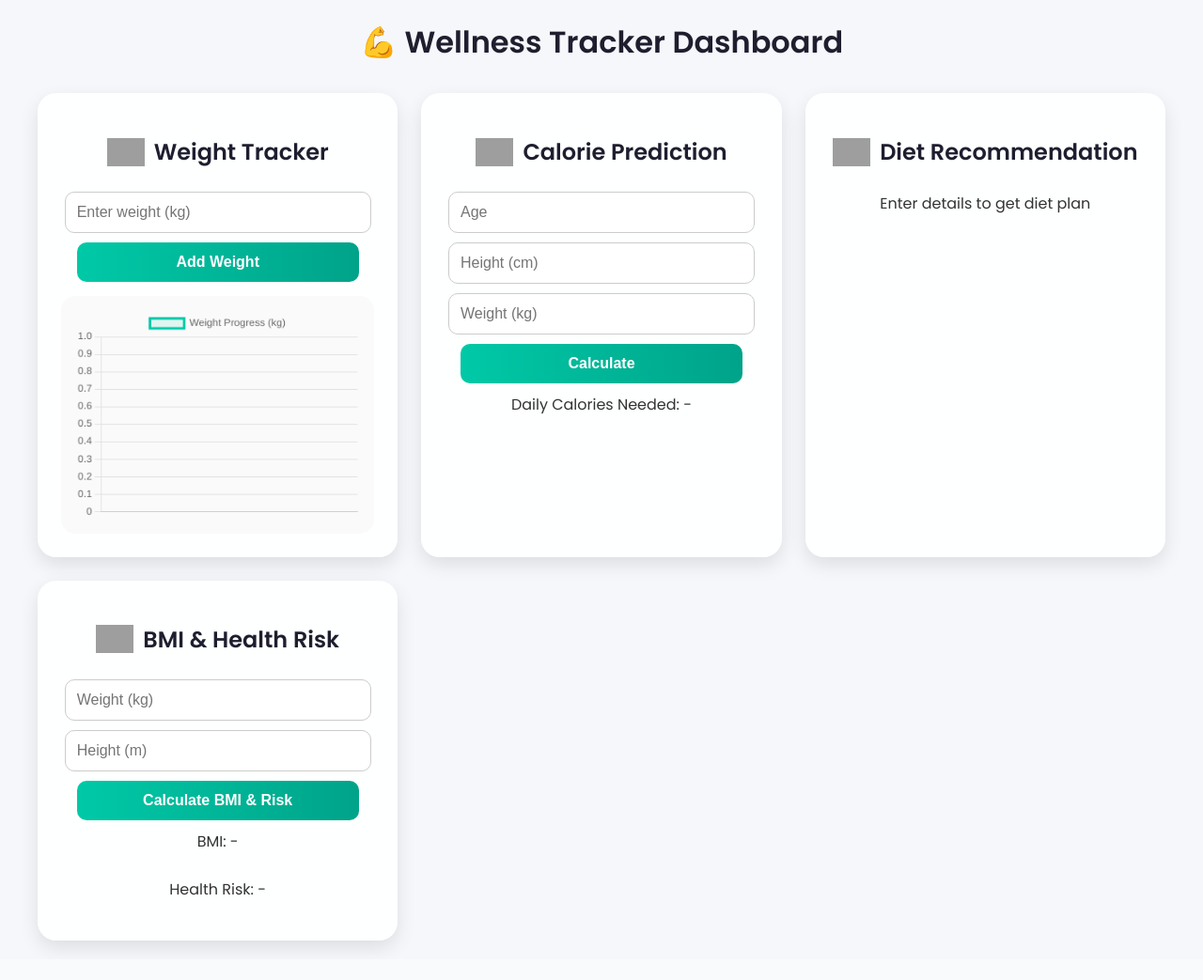
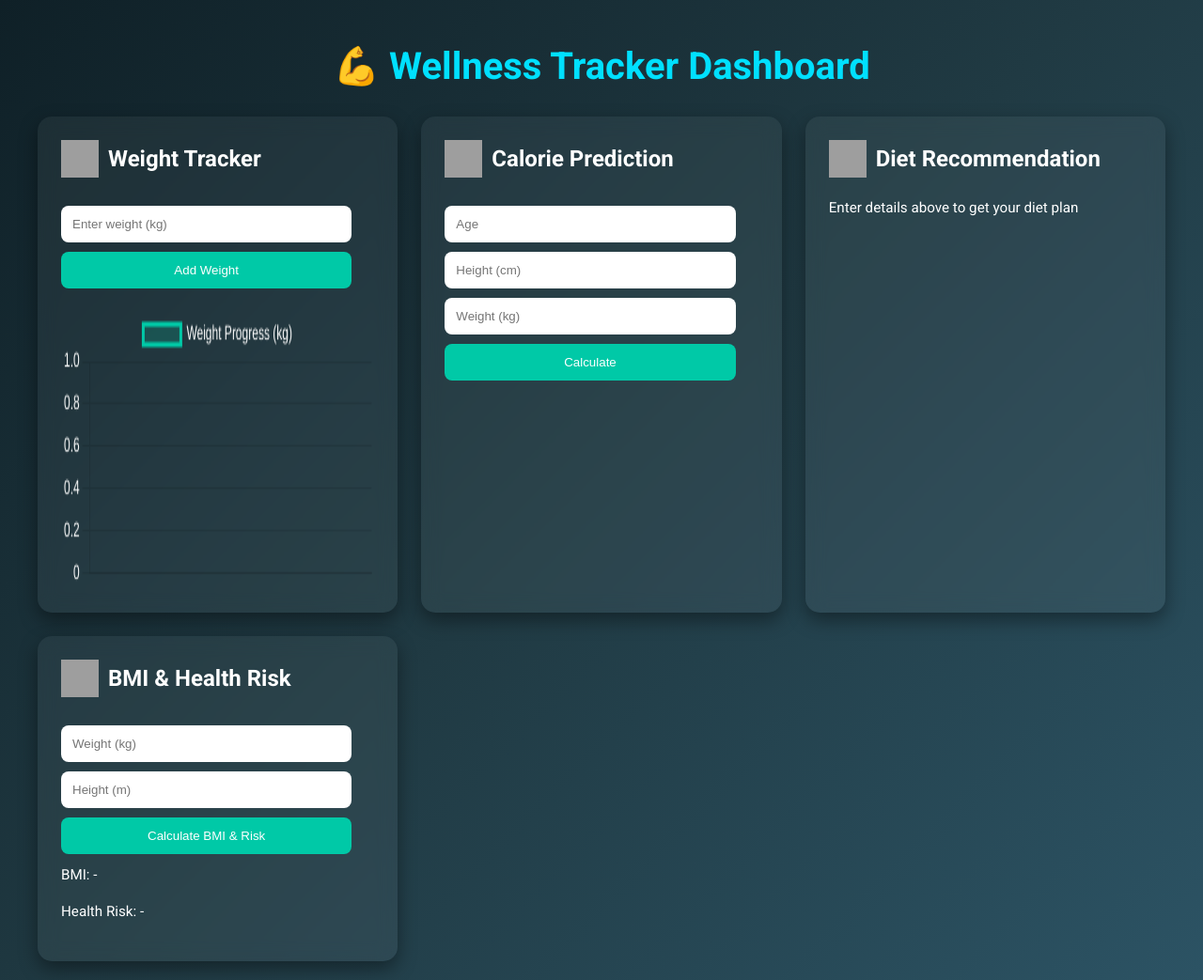
Before and after one commit to sindhujakarthikeyan3-code/wellness_tracker, a Flask app: page /dashboard in a window 1280 px wide. Shown: the whole page at 94% size. Before the commit the page ends 1013 px from the top, so only its background shows below. Run offline with Flask 3, Linux system fonts and the light colour scheme; the visitor is signed in with stand-in values (Sample User, id 1); data that the repository does not hold is empty; some libraries are stand-ins or nearby versions; grey boxes are pictures that could not be loaded.

Commit message:
code 2 ready

```diff
--- a/templates/dashboard.html
+++ b/templates/dashboard.html
@@ -5,30 +5,28 @@
 <meta name="viewport" content="width=device-width, initial-scale=1.0">
 <title>Wellness Tracker Dashboard</title>
 
-<!-- Chart.js -->
 <script src="https://cdn.jsdelivr.net/npm/chart.js"></script>
-
-<!-- Google Fonts -->
-<link href="https://fonts.googleapis.com/css2?family=Poppins:wght@300;400;600&display=swap" rel="stylesheet">
+<link href="https://fonts.googleapis.com/css2?family=Roboto:wght@400;500;700&display=swap" rel="stylesheet">
 
 <style>
 body {
     margin: 0;
-    font-family: 'Poppins', sans-serif;
-    background: #f5f7fa;
-    color: #333;
+    font-family: 'Roboto', sans-serif;
+    background: linear-gradient(135deg, #0f2027, #203a43, #2c5364);
+    color: #fff;
 }
 
 .container {
     max-width: 1200px;
-    margin: 20px auto;
-    padding: 0 20px;
+    margin: auto;
+    padding: 20px;
 }
 
 h1 {
     text-align: center;
     margin-bottom: 30px;
-    color: #1e1e2f;
+    font-size: 2.5em;
+    color: #00e0ff;
 }
 
 .grid {
@@ -37,75 +35,68 @@ h1 {
     gap: 25px;
 }
 
-/* Professional card style */
+/* Card styling */
 .card {
-    background: rgba(255,255,255,0.95);
-    border-radius: 20px;
-    box-shadow: 0 8px 20px rgba(0,0,0,0.1);
+    background: rgba(255,255,255,0.05);
+    backdrop-filter: blur(10px);
+    border-radius: 15px;
     padding: 25px;
-    display: flex;
-    flex-direction: column;
-    align-items: center;
-    transition: transform 0.2s ease;
+    box-shadow: 0 8px 20px rgba(0,0,0,0.4);
+    transition: transform 0.3s ease;
 }
-
 .card:hover {
     transform: translateY(-5px);
 }
 
 .card h2 {
-    margin-bottom: 15px;
-    font-weight: 600;
-    color: #1e1e2f;
+    margin-top: 0;
     display: flex;
     align-items: center;
-}
-
-.card h2 img {
-    height: 30px;
-    margin-right: 10px;
+    gap: 10px;
+    font-size: 1.5em;
 }
 
 input, button {
     padding: 12px;
-    border-radius: 10px;
-    border: 1px solid #ccc;
+    border-radius: 8px;
+    border: none;
     margin-top: 10px;
-    width: 90%;
-    font-size: 16px;
+    width: calc(100% - 24px);
+    box-sizing: border-box;
 }
 
 button {
-    background: linear-gradient(90deg, #00c9a7, #00a389);
-    color: white;
-    border: none;
+    background: #00c9a7;
+    color: #fff;
+    font-weight: 500;
     cursor: pointer;
-    font-weight: 600;
     transition: background 0.3s ease;
 }
-
 button:hover {
-    background: linear-gradient(90deg, #00a389, #008c7c);
+    background: #00a389;
 }
 
-canvas {
-    margin-top: 15px;
-    border-radius: 15px;
-    background: #fafafa;
-    padding: 15px;
+/* Weight Chart styling */
+#weightChart {
+    margin-top: 20px;
+    height: 300px !important;
 }
 
-/* Section content */
+/* Section images */
+.section-img {
+    width: 40px;
+    height: 40px;
+}
 p {
     margin-top: 10px;
     line-height: 1.6;
-    text-align: left;
+    font-size: 0.95em;
 }
-
 </style>
 </head>
 
 <body>
+
 <div class="container">
     <h1>💪 Wellness Tracker Dashboard</h1>
 
@@ -113,31 +104,31 @@ p {
 
         <!-- Weight Tracker -->
         <div class="card">
-            <h2><img src="https://img.icons8.com/ios-filled/50/000000/weight.png"/>Weight Tracker</h2>
+            <h2><img src="https://img.icons8.com/ios-filled/50/00c9a7/weight.png" class="section-img"/> Weight Tracker</h2>
             <input type="number" id="weight" placeholder="Enter weight (kg)">
             <button onclick="addWeight()">Add Weight</button>
-            <canvas id="weightChart" height="250"></canvas>
+            <canvas id="weightChart"></canvas>
         </div>
 
         <!-- Calorie Prediction -->
         <div class="card">
-            <h2><img src="https://img.icons8.com/ios-filled/50/000000/fire-element.png"/>Calorie Prediction</h2>
+            <h2><img src="https://img.icons8.com/ios-filled/50/00c9a7/fire-element.png" class="section-img"/> Calorie Prediction</h2>
             <input type="number" id="age" placeholder="Age">
             <input type="number" id="height" placeholder="Height (cm)">
             <input type="number" id="weightCal" placeholder="Weight (kg)">
             <button onclick="calculateCalories()">Calculate</button>
-            <p id="calorieResult">Daily Calories Needed: -</p>
+            <p id="calorieResult"></p>
         </div>
 
         <!-- Diet Recommendation -->
         <div class="card">
-            <h2><img src="https://img.icons8.com/ios-filled/50/000000/salad.png"/>Diet Recommendation</h2>
-            <p id="dietPlan">Enter details to get diet plan</p>
+            <h2><img src="https://img.icons8.com/ios-filled/50/00c9a7/salad.png" class="section-img"/> Diet Recommendation</h2>
+            <p id="dietPlan">Enter details above to get your diet plan</p>
         </div>
 
         <!-- BMI & Health Risk -->
         <div class="card">
-            <h2><img src="https://img.icons8.com/ios-filled/50/000000/heart-health.png"/>BMI & Health Risk</h2>
+            <h2><img src="https://img.icons8.com/ios-filled/50/00c9a7/heartbeat.png" class="section-img"/> BMI & Health Risk</h2>
             <input type="number" id="weightBMI" placeholder="Weight (kg)">
             <input type="number" id="heightBMI" placeholder="Height (m)">
             <button onclick="calculateBMI()">Calculate BMI & Risk</button>
@@ -161,7 +152,7 @@ function addWeight() {
     }).then(() => loadWeights());
 }
 
-// Load weights
+// Load weight chart
 function loadWeights() {
     fetch("/get_weights")
     .then(res => res.json())
@@ -172,25 +163,27 @@ function loadWeights() {
         if(chart) chart.destroy();
 
         chart = new Chart(document.getElementById("weightChart"), {
-            type: "line",
+            type: 'line',
             data: {
                 labels: labels,
                 datasets: [{
-                    label: "Weight Progress (kg)",
+                    label: 'Weight Progress (kg)',
                     data: weights,
+                    borderColor: '#00c9a7',
+                    backgroundColor: 'rgba(0,201,167,0.2)',
                     borderWidth: 3,
-                    borderColor: "#00c9a7",
-                    backgroundColor: "rgba(0,201,167,0.1)",
                     tension: 0.4,
-                    fill: true,
-                    pointRadius: 6
+                    fill: true
                 }]
             },
             options: {
                 responsive: true,
-                plugins: { legend: { display: true } },
+                plugins: {
+                    legend: {display: true, labels: {color: '#fff'}},
+                },
                 scales: {
-                    y: { beginAtZero: false }
+                    x: {ticks: {color: '#fff'}},
+                    y: {ticks: {color: '#fff'}}
                 }
             }
         });
@@ -204,19 +197,16 @@ function calculateCalories() {
     let weight = document.getElementById("weightCal").value;
 
     let calories = 10*weight + 6.25*height - 5*age + 5;
-
-    document.getElementById("calorieResult").innerText =
-        "Daily Calories Needed: " + Math.round(calories);
+    document.getElementById("calorieResult").innerText = "Daily Calories Needed: " + Math.round(calories);
 
     let diet = "";
     if(calories < 1800){
-        diet = `🥗 Weight Loss Plan:\n• Breakfast: Oats + Apple 🍎\n• Lunch: Brown rice + Chicken/Paneer 🍗\n• Dinner: Salad + Soup 🥣\n• Snacks: Nuts + Green tea`;
+        diet = `🥗 Weight Loss Plan:\n• Breakfast: Oats + Apple 🍎\n• Lunch: Brown rice + Grilled chicken / Paneer 🍗\n• Dinner: Salad + Soup 🥣\n• Snacks: Nuts + Green tea`;
     } else if(calories < 2500){
         diet = `⚖️ Maintenance Diet:\n• Breakfast: Idli / Eggs + Milk 🥚\n• Lunch: Rice + Dal + Vegetables 🍛\n• Dinner: Roti + Curry\n• Snacks: Fruits 🍌`;
     } else {
         diet = `💪 Weight Gain Plan:\n• Breakfast: Peanut butter bread + Banana 🍌\n• Lunch: Rice + Chicken / Paneer 🍗\n• Dinner: Chapati + Curry\n• Snacks: Dry fruits + Milk 🥛`;
     }
-
     document.getElementById("dietPlan").innerText = diet;
 }
 
@@ -225,10 +215,7 @@ function calculateBMI() {
     let weight = parseFloat(document.getElementById("weightBMI").value);
     let height = parseFloat(document.getElementById("heightBMI").value);
 
-    if (!weight || !height) {
-        alert("Please enter both weight and height");
-        return;
-    }
+    if (!weight || !height) { alert("Please enter both weight and height"); return; }
 
     fetch("/calculate_bmi", {
         method: "POST",
@@ -238,7 +225,6 @@ function calculateBMI() {
     .then(res => res.json())
     .then(data => {
         document.getElementById("bmiResult").innerText = "BMI: " + data.bmi;
-
         return fetch("/predict_risk", {
             method: "POST",
             headers: {"Content-Type": "application/json"},
@@ -246,17 +232,14 @@ function calculateBMI() {
         });
     })
     .then(res => res.json())
-    .then(riskData => {
-        document.getElementById("riskResult").innerText = "Health Risk: " + riskData.risk;
-    });
+    .then(riskData => { document.getElementById("riskResult").innerText = "Health Risk: " + riskData.risk; });
 
     document.getElementById("weightBMI").value = '';
     document.getElementById("heightBMI").value = '';
 }
 
-// Load weights on page load
+// Load chart on start
 loadWeights();
 </script>
-
 </body>
 </html>
```
